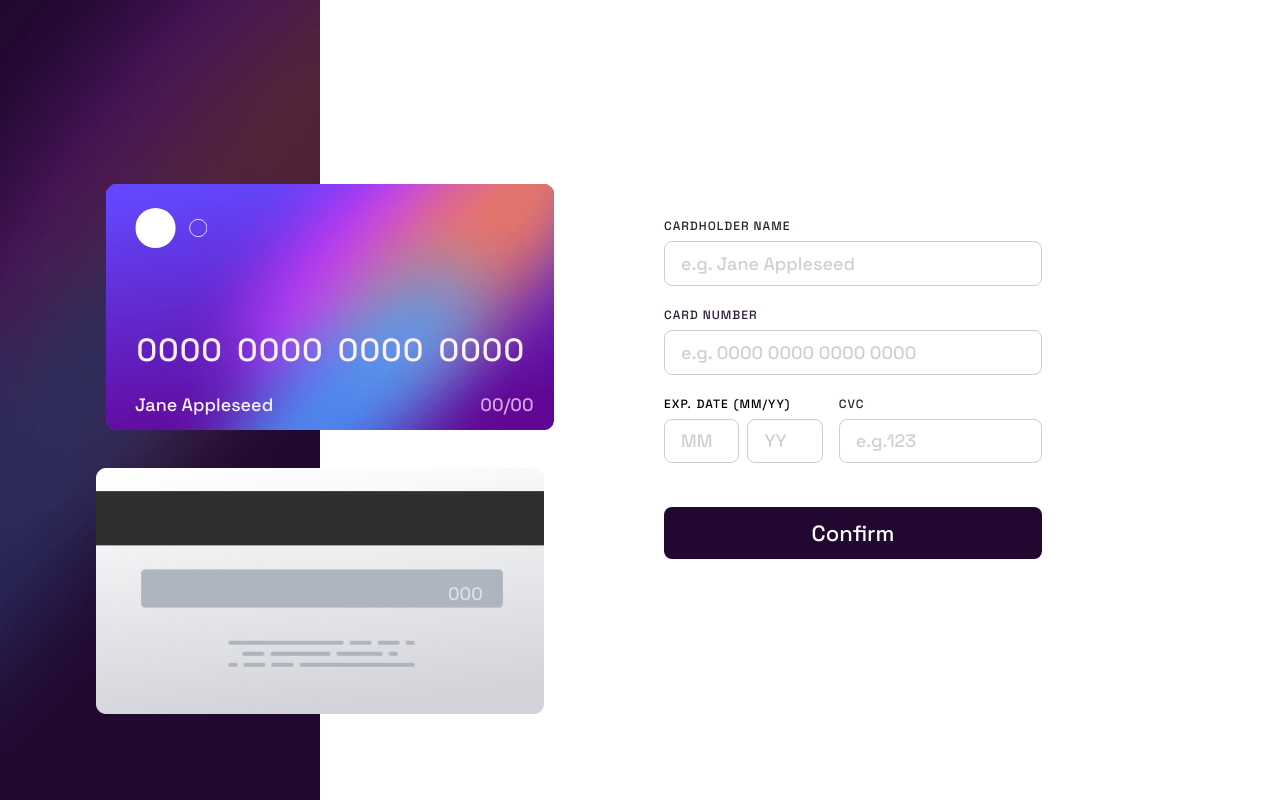
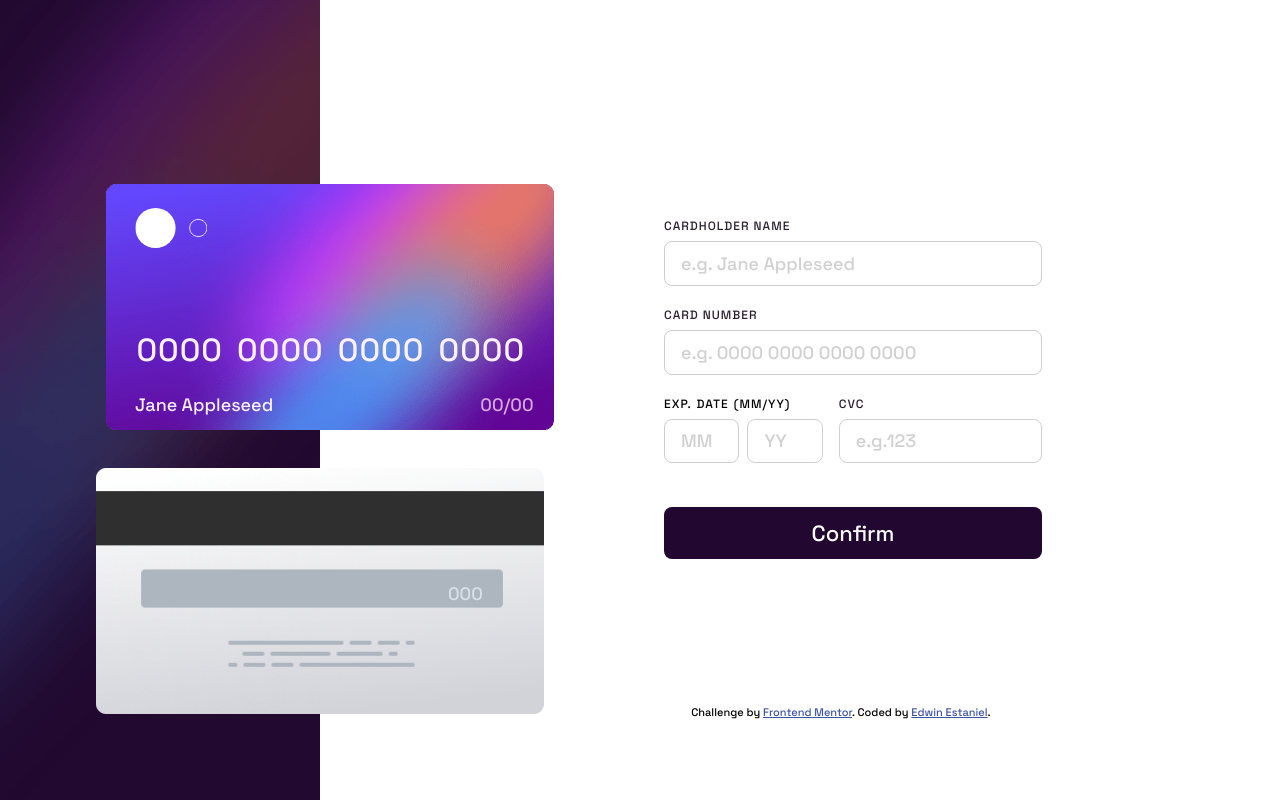
Before and after one commit to eestaniel/interactive-card-details-form, a React (Vite) app: page / in a window 1280 px wide. Built offline with nearby package versions, Linux system fonts and the light colour scheme.

Commit message:
added attribution

```diff
--- a/src/CardDetailForm.jsx
+++ b/src/CardDetailForm.jsx
@@ -74,8 +74,11 @@ const CardDetailForm = () => {
 
 
             }
-
-
+            <div className="attribution">
+                Challenge by <a href="https://www.frontendmentor.io?ref=challenge" target="_blank" rel="noreferrer">Frontend
+                Mentor</a>.
+                Coded by <a href="https://github.com/eestaniel" target="_blank" rel="noreferrer">Edwin Estaniel</a>.
+            </div>
         </div>
     );
 };
--- a/src/styles/styles.css
+++ b/src/styles/styles.css
@@ -234,7 +234,6 @@ input::placeholder {
     color: hsl(240deg 2% 82%);
 }
 
-
 /* Completed */
 .completed-container {
     display: grid;
@@ -259,6 +258,17 @@ input::placeholder {
 
 .completed-container button {
     margin-top: 1.25rem;;
+}
+
+.attribution {
+    font-size: 11px;
+    position: absolute;
+    bottom: 10vh;
+    left: 25vw;
+}
+
+.attribution a {
+    color: hsl(228, 45%, 44%);
 }
 
 @media (min-width: 968px) {
@@ -361,4 +371,10 @@ input::placeholder {
         margin-top: 1.25rem;
         padding-inline: 9rem;
     }
+
+    .attribution {
+        font-size: 11px;
+        bottom: 10vh;
+        left: 54vw;
+    }
 }
```
